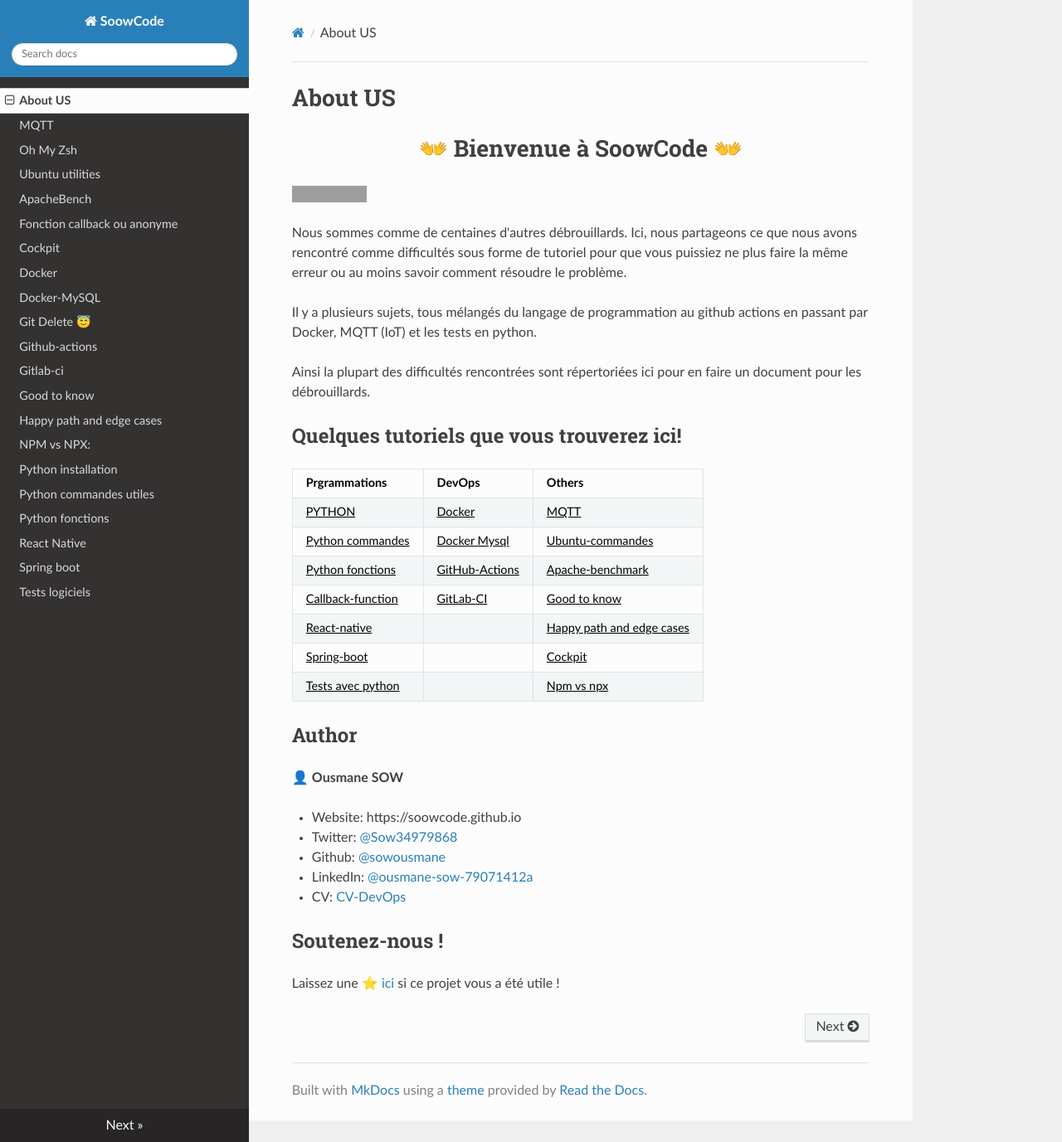
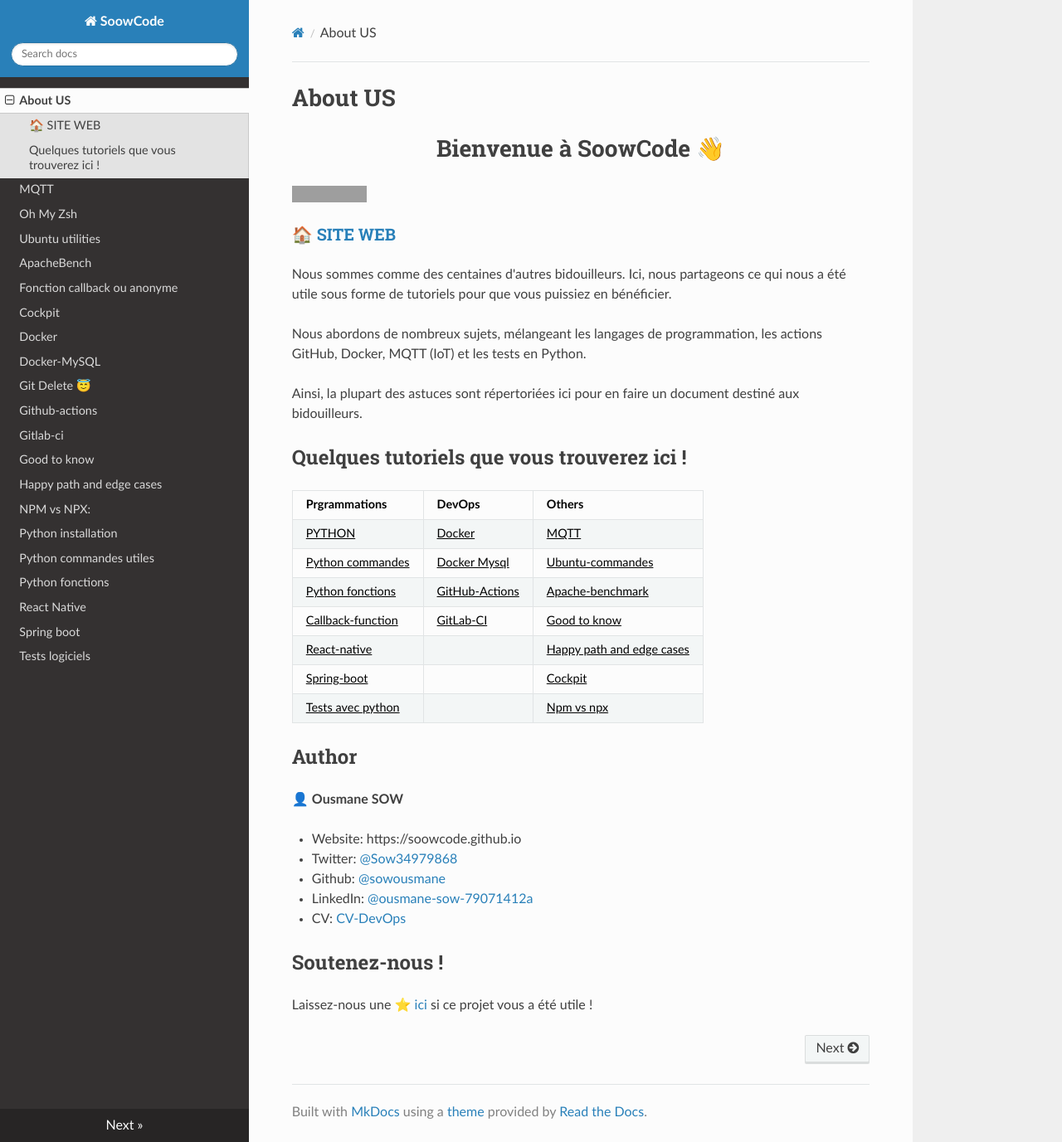
Before and after one commit to soowcode/soowcode.github.io, an MkDocs documentation site: the page built from docs/index.md, in a window 1280 px wide and 1377 px high. Shown: the whole window at 83% size. Built offline with MkDocs 1.6.1, drawn with Linux system fonts in a browser that asks for light colours; nearby versions of some CDN libraries; grey boxes are pictures that could not be loaded.

Commit message:
Update index.md

```diff
--- a/docs/index.md
+++ b/docs/index.md
@@ -1,20 +1,21 @@
 # About US
-
-<h1 align="center">👐 Bienvenue à SoowCode 👐 </h1>
+<h1 align="center">Bienvenue à SoowCode 👋</h1>
 <p>
   <a href="https://soowcode.github.io/" target="_blank">
     <img alt="SoowCode" src="https://img.shields.io/badge/website-yes-brightgreen.svg" />
   </a>
-
 </p>
 
-Nous sommes comme de centaines d'autres débrouillards. Ici, nous partageons ce que nous avons rencontré comme difficultés sous forme de tutoriel pour que vous puissiez ne plus faire la même erreur ou au moins savoir comment résoudre le problème.
+### 🏠 [SITE WEB](https://soowcode.github.io/)
 
-Il y a plusieurs sujets, tous mélangés du langage de programmation au github actions en passant par Docker, MQTT (IoT) et les tests en python.
+Nous sommes comme des centaines d'autres bidouilleurs. Ici, nous partageons ce qui nous a été utile sous forme de tutoriels pour que vous puissiez en bénéficier.
 
-Ainsi la plupart des difficultés rencontrées sont répertoriées ici pour en faire un document pour les débrouillards.
+Nous abordons de nombreux sujets, mélangeant les langages de programmation, les actions GitHub, Docker, MQTT (IoT) et les tests en Python.
 
-<h2> Quelques tutoriels que vous trouverez ici!</h2>
+Ainsi, la plupart des astuces sont répertoriées ici pour en faire un document destiné aux bidouilleurs.
+
+## Quelques tutoriels que vous trouverez ici !
+
 Prgrammations | DevOps | Others
 ------- | ---------------- | ----------
 <a  style="text-decoration: underline; color:black"  href="https://soowcode.github.io/python-/">PYTHON</a>  | <a  style="text-decoration: underline; color:black"  href="https://soowcode.github.io/docker-/">Docker</a>| <a  style="text-decoration: underline; color:black"  href="https://soowcode.github.io/MQTT/" >MQTT</a>
@@ -39,4 +40,4 @@
 
 <h2>Soutenez-nous !</h2>
 
-Laissez une ⭐️ [ici](https://github.com/sowousmane) si ce projet vous a été utile !
+Laissez-nous une ⭐️  [ici](https://github.com/sowousmane) si ce projet vous a été utile !
```
